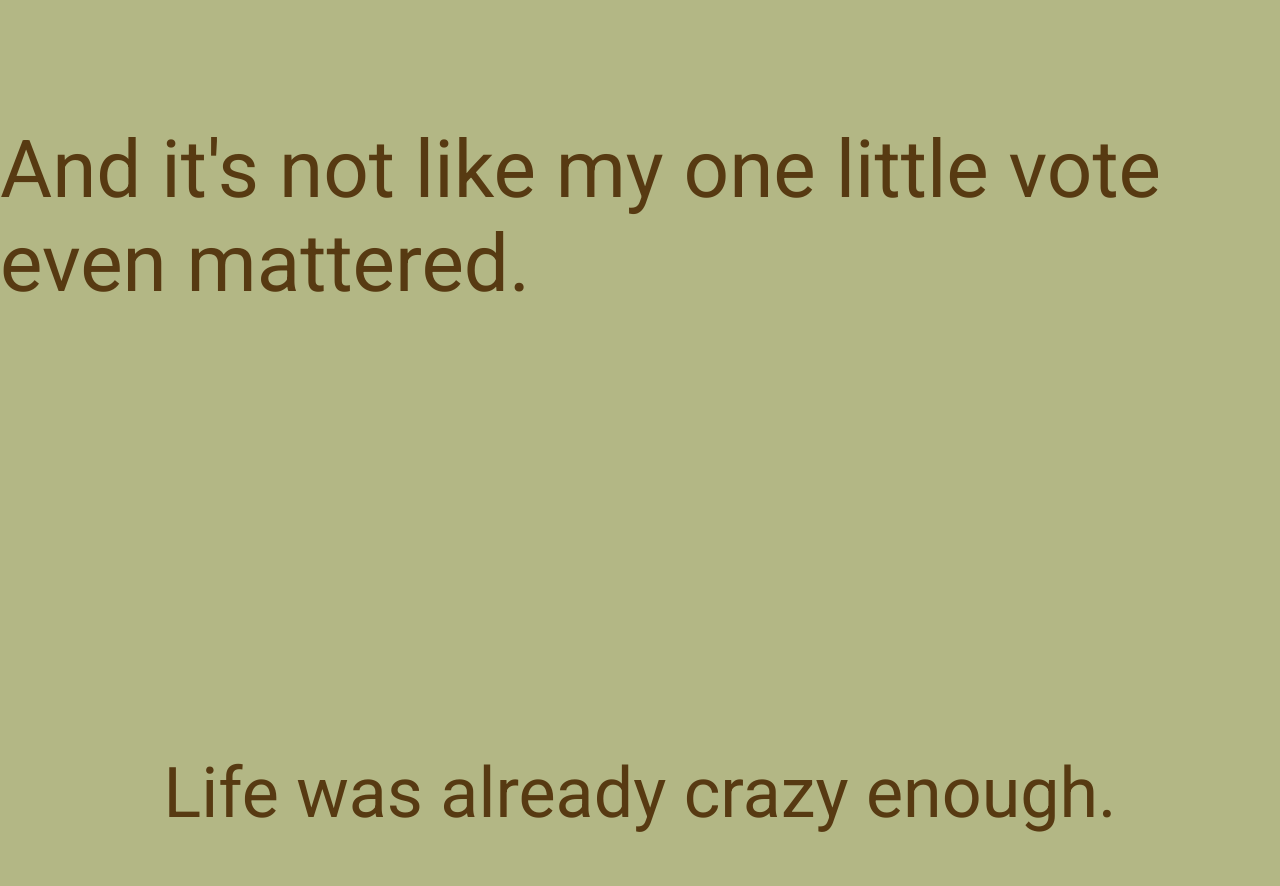
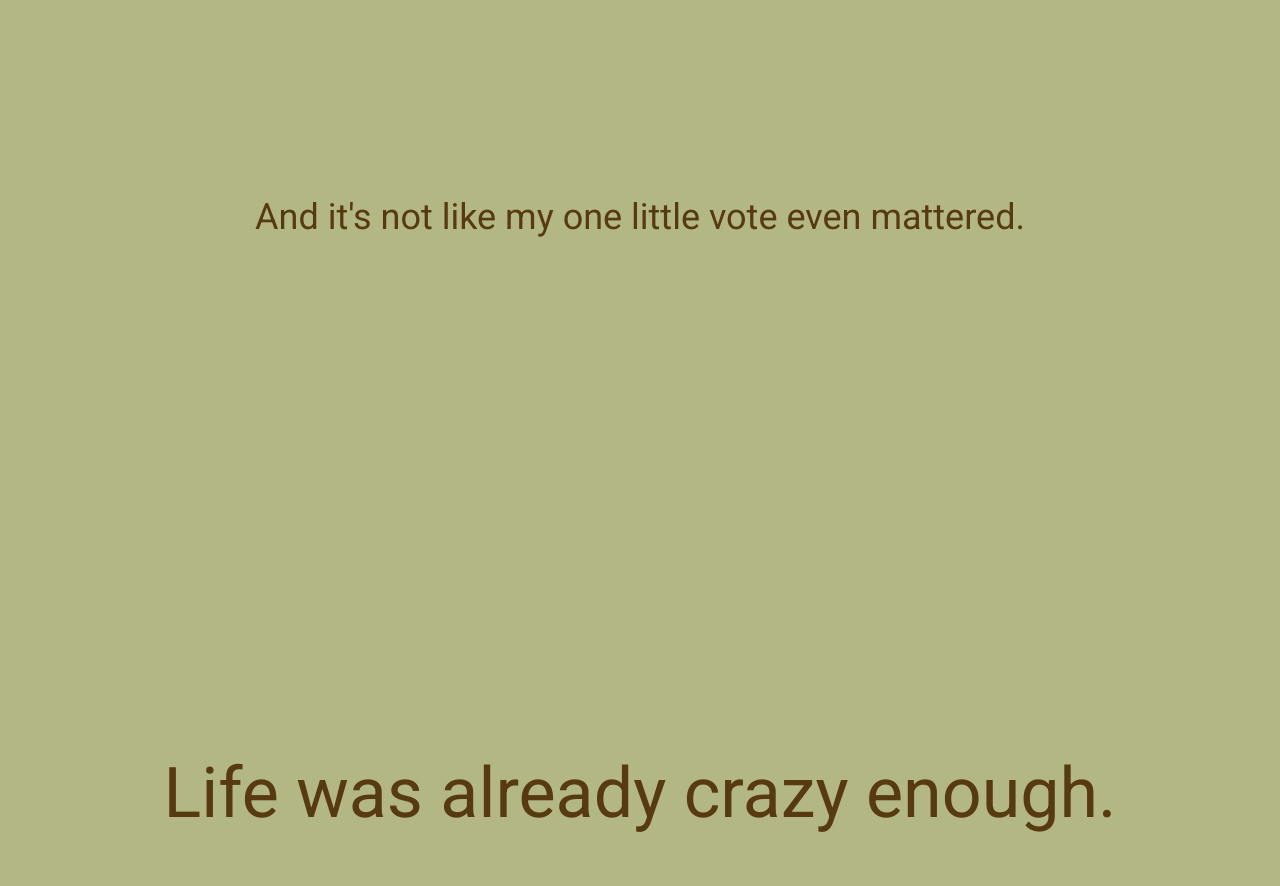
Before and after one commit to asewnath/shine_project_2020, a plain HTML site: page index.html in a window 1280 px wide. Shown: the part 4400-5286 px from the top of the page. Drawn offline with nearby package versions, Linux system fonts and the light colour scheme; a script that the page names is missing.

Commit message:
text change

```diff
--- a/proj_style.css
+++ b/proj_style.css
@@ -182,7 +182,7 @@ html, body {
 }
 #frame5_text{
     color: #573A12;
-    font-size: 5em;
+    font-size: 36px;
     font-family: 'Roboto', sans-serif;
 }
 
```
